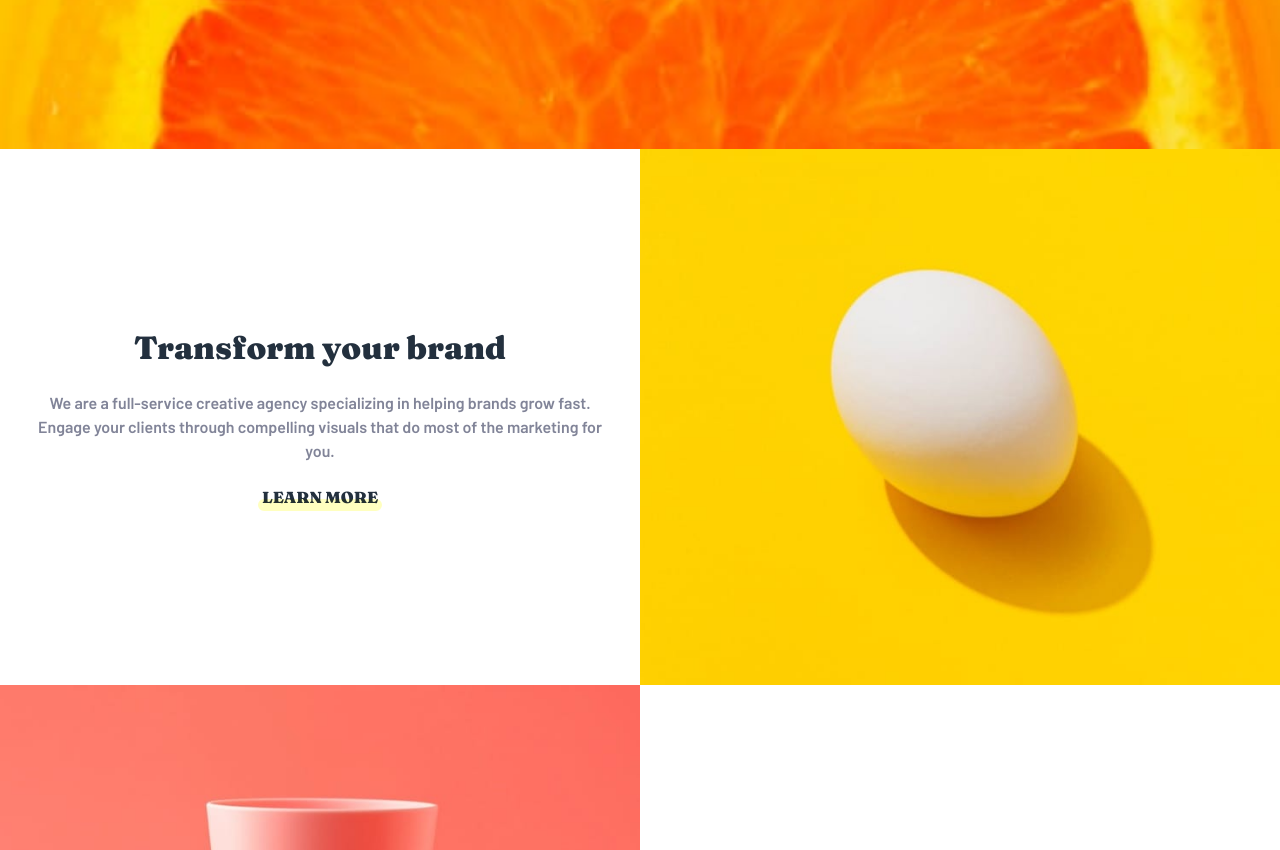
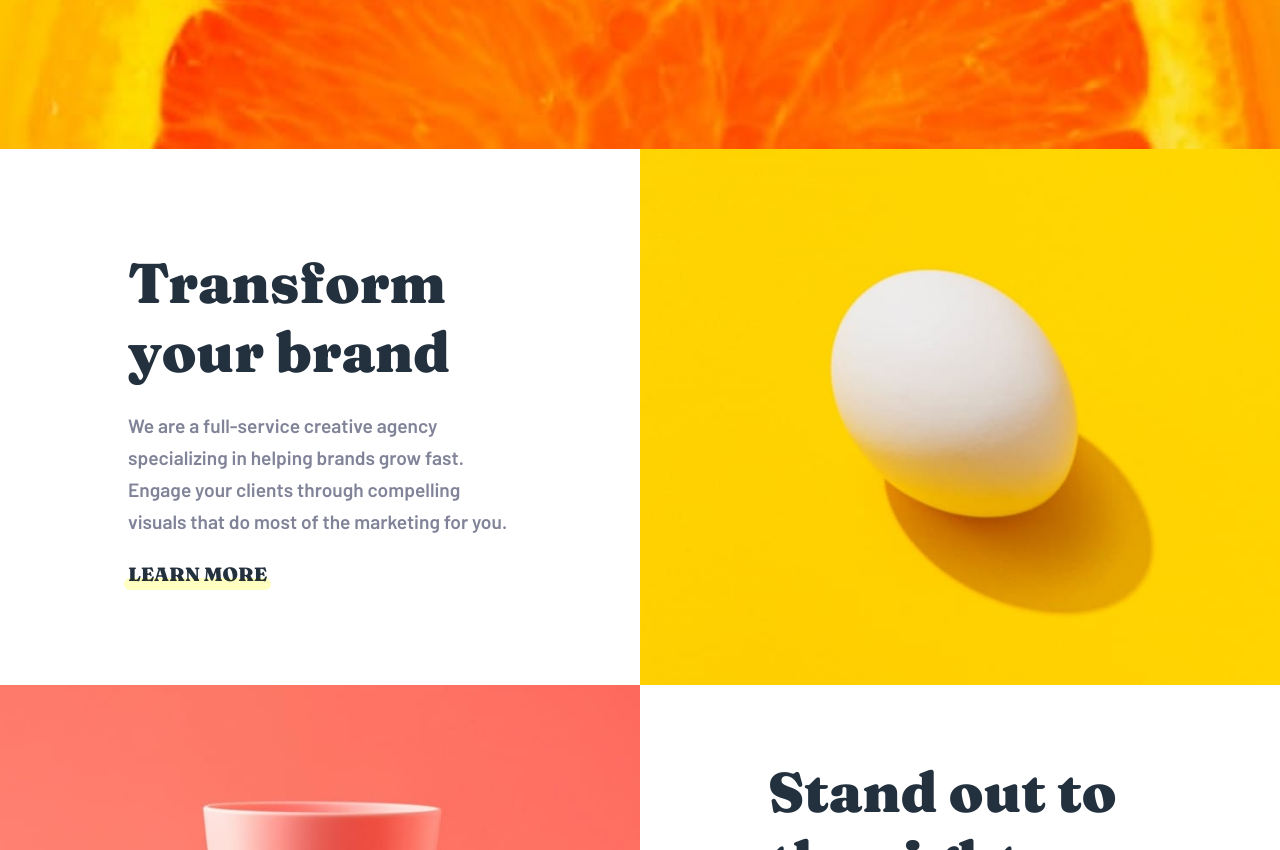
Before and after one commit to sahand-masoleh/fem-22-sunnyside-agency-landing-page, a React (Create React App) app: page / in a window 1280 px wide. Shown: the part 1690-2540 px from the top of the page. Built offline with nearby package versions, Linux system fonts and the light colour scheme.

Commit message:
[CSS] fixed some fonts in desktop view

```diff
--- a/package.json
+++ b/package.json
@@ -15,7 +15,8 @@
 		"start": "react-scripts start",
 		"build": "react-scripts build",
 		"test": "react-scripts test",
-		"eject": "react-scripts eject"
+		"eject": "react-scripts eject",
+		"deploy": "npm run build && gh-pages -d build"
 	},
 	"eslintConfig": {
 		"extends": [
--- a/src/components/Hero.css
+++ b/src/components/Hero.css
@@ -25,3 +25,13 @@
 .hero__image {
 	height: 100%;
 }
+
+@media screen and (min-width: 640px) {
+	.hero__title {
+		font-size: 3.5rem;
+	}
+
+	.hero__overlay {
+		gap: var(--gap-3);
+	}
+}
--- a/src/components/Nav.css
+++ b/src/components/Nav.css
@@ -58,6 +58,7 @@
 @media screen and (min-width: 640px) {
 	.nav-container {
 		align-items: center;
+		padding: var(--gap-2);
 	}
 
 	.hamburger {
--- a/src/components/Point.css
+++ b/src/components/Point.css
@@ -43,9 +43,20 @@
 	padding: 0 var(--gap-1);
 }
 
+.point__title--text-only {
+	font-size: 2.5rem;
+}
+
 .point__text {
 	color: inherit;
 	line-height: 1.5rem;
+}
+
+[data-type="photography"].point__text {
+	color: var(--dark-blue--photography-text);
+}
+[data-type="graphic-design"].point__text {
+	color: var(--dark-desaturated-cyan--graphic-design-text);
 }
 
 .point__link {
@@ -78,4 +89,37 @@
 		width: 100%;
 		flex-grow: 1;
 	}
+
+	.point__overlay {
+		padding: var(--gap-3) var(--gap-4);
+	}
+
+	.point__link {
+		margin: unset;
+	}
+
+	.point__overlay--text-only {
+		align-items: flex-start;
+		text-align: unset;
+	}
+
+	.point__title--text-only {
+		font-size: 3.5rem;
+		padding: 0;
+	}
+
+	.point__text {
+		font-size: 1.2rem;
+		line-height: 2rem;
+	}
+
+	.point__link {
+		font-size: 1.2rem;
+	}
+
+	.point__overlay--text-n-image {
+		color: var(--very-dark-desaturated-blue);
+		position: absolute;
+		bottom: 0;
+	}
 }
--- a/src/components/Point.js
+++ b/src/components/Point.js
@@ -66,19 +66,27 @@ function Point({ point }) {
 	const { image, alt, accent, title, text, link } = point;
 	const modifier =
 		image && !title
-			? "point__overlay--image-only"
+			? "image-only"
 			: !image && text
-			? "point__overlay--text-only"
-			: "point__overlay--text-n-image";
+			? "text-only"
+			: "text-n-image";
 	return (
 		<section className="point">
 			{image && (
 				<ResponsiveImage className="point__image" fileName={image} alt={alt} />
 			)}
 			{text && (
-				<div className={`point__overlay ${modifier}`}>
-					{title && <h2 className="point__title font-900">{title}</h2>}
-					{text && <p className="point__text">{text}</p>}
+				<div className={`point__overlay point__overlay--${modifier}`}>
+					{title && (
+						<h2 className={`point__title point__title--${modifier} font-900`}>
+							{title}
+						</h2>
+					)}
+					{text && (
+						<p className="point__text" data-type={image}>
+							{text}
+						</p>
+					)}
 					{link && (
 						// eslint-disable-next-line jsx-a11y/anchor-is-valid
 						<a
```
